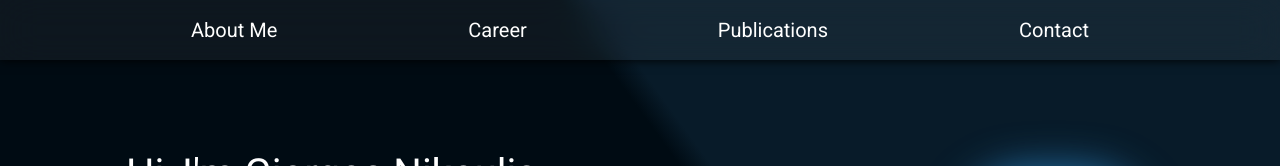
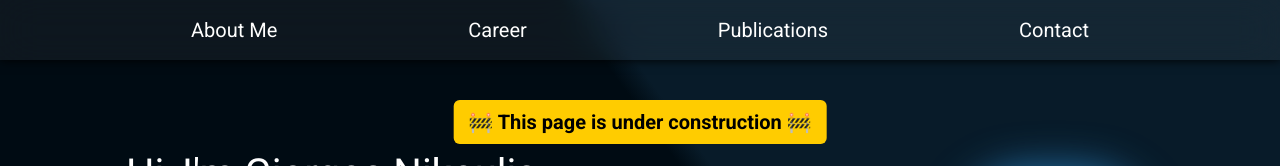
Before and after one commit to gnikoul/gnikoul-page, a plain HTML site: page index.html in a window 1280 px wide. Shown: the top 166 px of the page. Drawn offline with nearby package versions, Linux system fonts and the light colour scheme.

Commit message:
add under construction, pypi profile

```diff
--- a/css/footer.css
+++ b/css/footer.css
@@ -4,6 +4,8 @@
     color: white;
     background-color: #081b29;
     padding-top: 30px;
+    scroll-margin-top: 50px;
+
 }
 
 .find-me {
--- a/index.html
+++ b/index.html
@@ -25,9 +25,22 @@
                 <div id="Publications">Publications</div>
                 <div id="Contact">Contact</div>
             </nav>
+            <div style="
+                position: fixed;
+                top: 100px;
+                right: 50%;
+                transform: translateX(50%);
+                background: #ffcc00;
+                padding: 10px 15px;
+                border-radius: 6px;
+                font-weight: bold;
+                font-size: 20px;
+                z-index: 9999;
+            ">
+                🚧 This page is under construction 🚧
+            </div>
 
             <section class="intro" id="intro">
-
                 <div class="about-me">
 
                     <div class="intro-head" id="intro-head">
@@ -40,9 +53,9 @@
                         development with HTML, CSS, JavaScript, and Flask during my career.
                     </div>
                 </div>
-                                    <div class="image" id="intro-img">
-                        <img src="https://avatars.githubusercontent.com/u/44504498?v=4" alt="Giorgos Nikoulis">
-                    </div>
+                <div class="image" id="intro-img">
+                    <img src="https://avatars.githubusercontent.com/u/44504498?v=4" alt="Giorgos Nikoulis">
+                </div>
             </section>
 
             <section class="career">
@@ -189,6 +202,13 @@
                     <i class="fa-brands fa-github"></i>
                 </a>
 
+                <div class="find-me"><a href="https://pypi.org/user/gnikoul/" target="_blank">
+                    PyPi
+                </a></div>
+
+
+
+
                 <div class="city">Greece, Thessaloniki</div>
                 <div id="map" class="map"></div>
 
```
